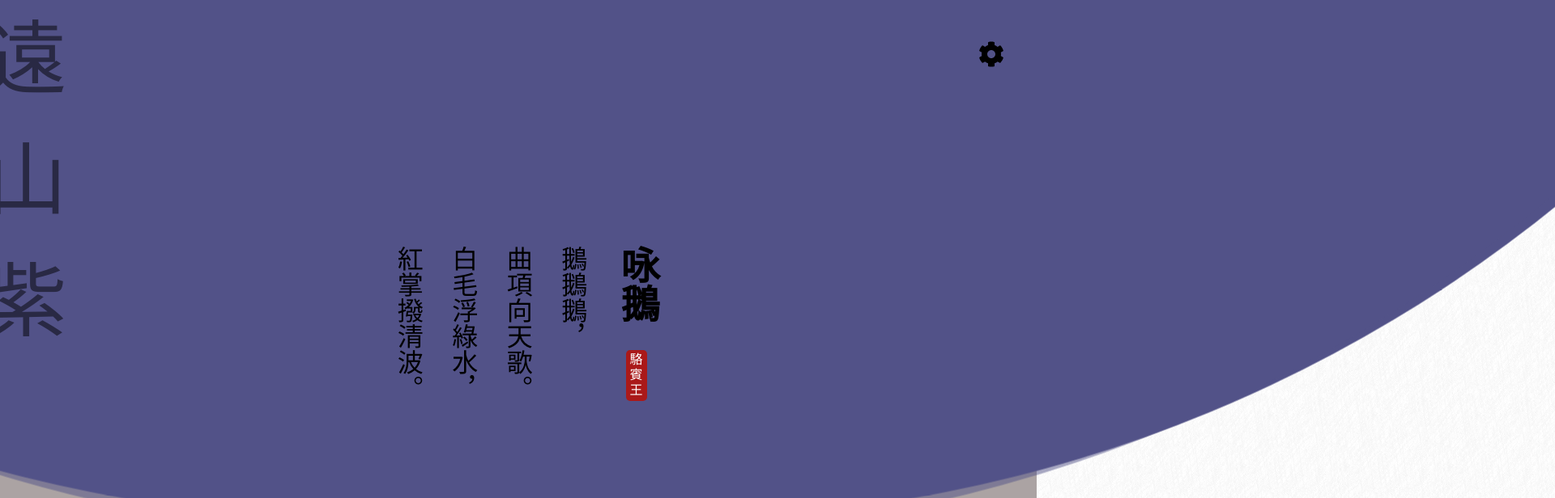
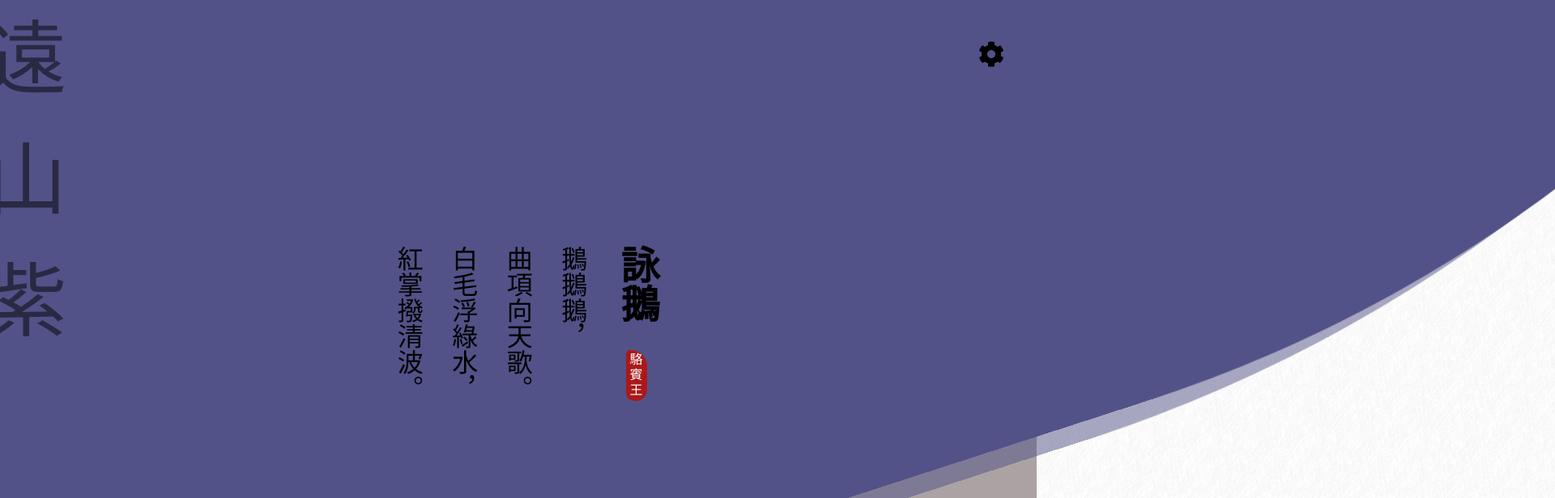
Before and after one commit to tso1158687/shihu, an Angular app: page / in a window 1280 px wide. Shown: the top 616 px of the page at 81% size, 1920 px wide, since content can reach past the window. Built offline with nearby package versions, Linux system fonts and the light colour scheme.

Commit message:
adjust styles

```diff
--- a/src/app/app.component.scss
+++ b/src/app/app.component.scss
@@ -17,6 +17,7 @@
   display: flex;
   justify-content: space-between;
   align-items: center;
+
   .title {
     font-size: 3rem;
     font-weight: 700;
@@ -28,6 +29,10 @@
     padding: 3px;
     width: 20px;
     letter-spacing: 3px;
+    margin-top: 20px;
+    border-top-right-radius: 20px;
+    border-bottom-right-radius: 14px;
+    border-bottom-left-radius: 10px;
     // box-shadow:inset 0px 0px 0px 10px rgb(170, 25, 25);
   }
 }
--- a/src/app/data/shi-list.ts
+++ b/src/app/data/shi-list.ts
@@ -64,7 +64,7 @@
     ],
   },
   {
-    title: '咏鵝',
+    title: '詠鵝',
     author: '駱賓王',
     content: ['鵝鵝鵝，', '曲項向天歌。', '白毛浮綠水，', '紅掌撥清波。'],
   },
--- a/src/styles.scss
+++ b/src/styles.scss
@@ -46,14 +46,14 @@
     &:before {
         bottom:15vh;
         border-radius:45%;
-        animation-duration:20s;
+        animation-duration:25s;
     }
 
     &:after {
         bottom:12vh;
         opacity: .5;
         border-radius:47%;
-        animation-duration:20s;
+        animation-duration:25s;
     }
 }
 
```
